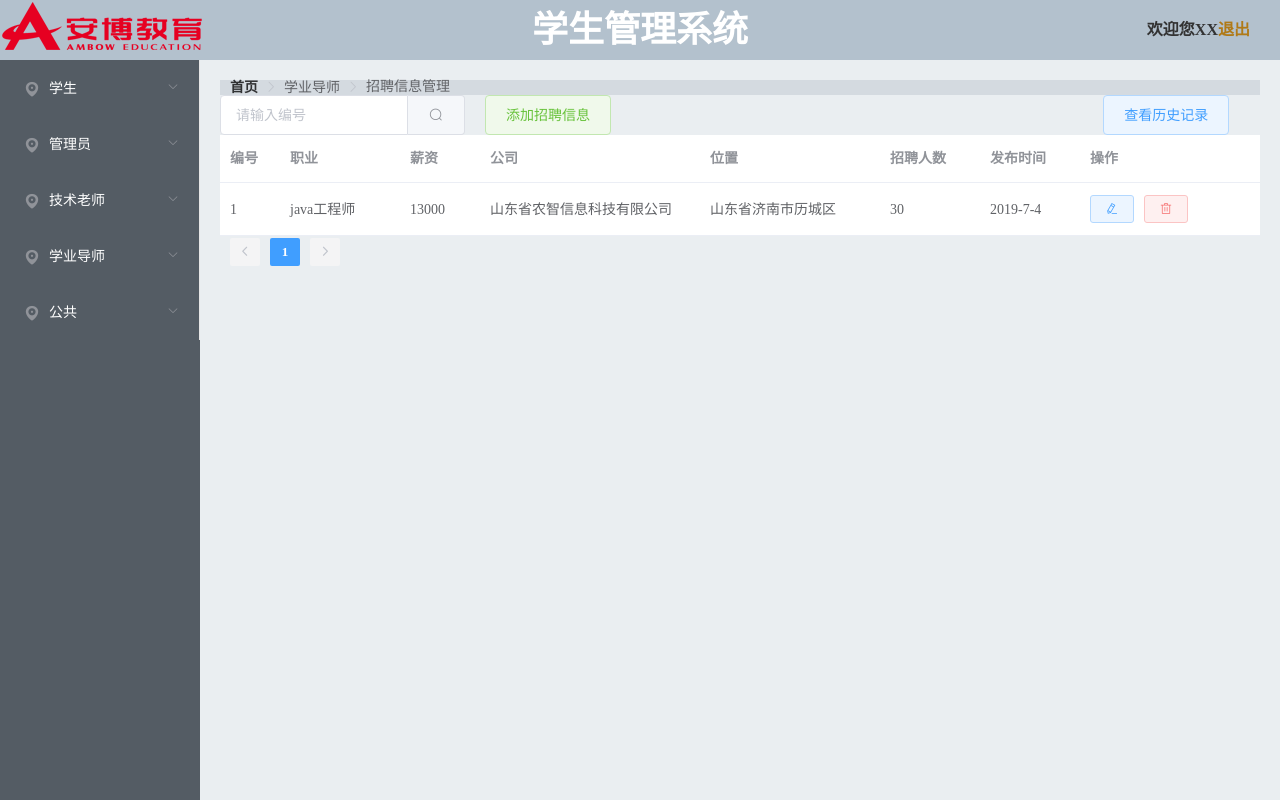
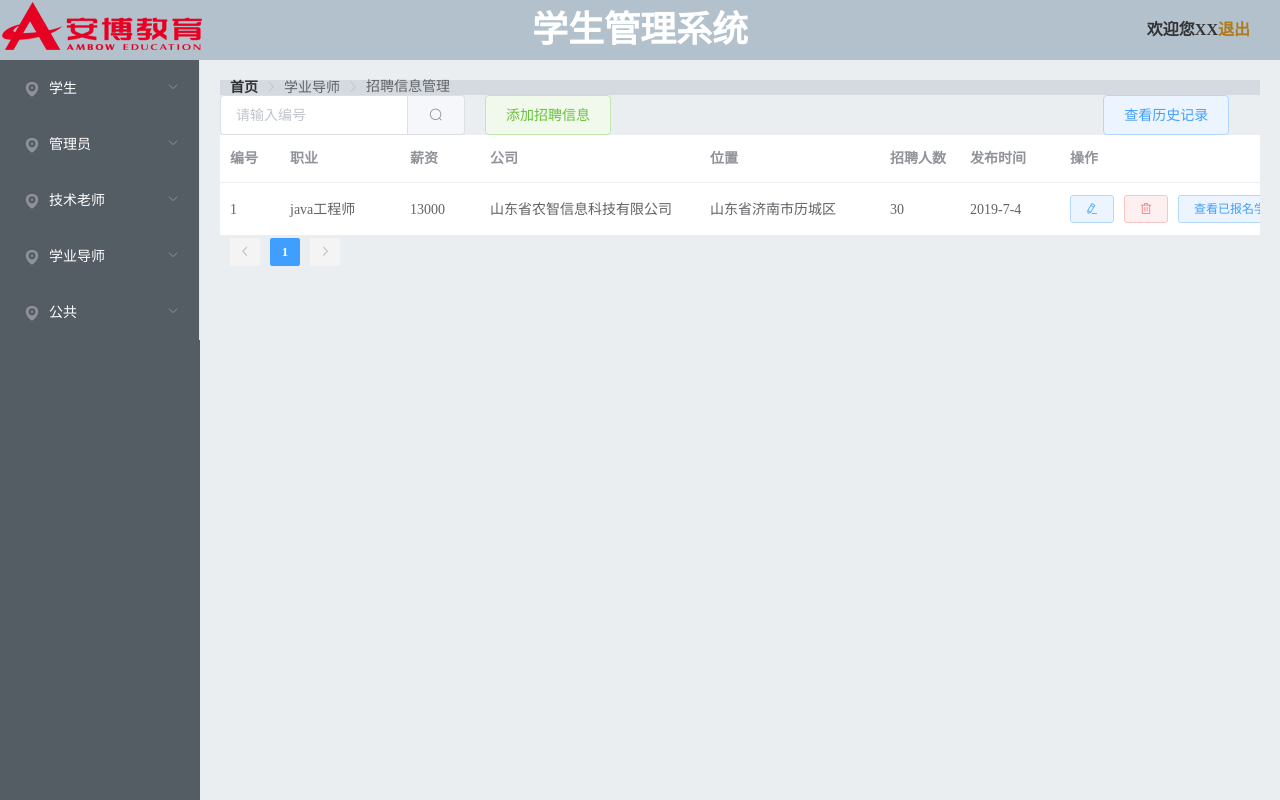
Before and after one commit to superjiangjiang/stu, a Vue app: page /#/home/showrecruitment in a window 1280 px wide. Built offline with nearby package versions, Linux system fonts and the light colour scheme.

Commit message:
教师管理 招聘下载excel

```diff
--- a/src/components/tutor/ShowRecruitment.vue
+++ b/src/components/tutor/ShowRecruitment.vue
@@ -44,14 +44,17 @@
       </el-table-column>
       <el-table-column prop="location" label="位置" width="180">
       </el-table-column>
-      <el-table-column prop="people" label="招聘人数" width="100">
+      <el-table-column prop="people" label="招聘人数" width="80">
       </el-table-column>
       <el-table-column prop="time" label="发布时间" width="100">
       </el-table-column>
-      <el-table-column label="操作" width="180">
+      <el-table-column label="操作" width="270">
         <template slot-scope="scope">
           <el-button type="primary" plain size="mini" icon="el-icon-edit" @click="showinfoEditDailog(scope.row)"></el-button>
           <el-button type="danger" plain size="mini" icon="el-icon-delete" @click="delInfoById(scope.row.id)"></el-button>
+
+          <el-button type="primary" plain size="mini"  @click="showJobTrackingDailog(scope.row)">查看已报名学生</el-button>
+
         </template>
       </el-table-column>
     </el-table>
@@ -102,6 +105,25 @@
       </div>
 
     </el-dialog>
+
+    <el-dialog title="已报名学生信息" :visible.sync="jobTrackingDialog" @close="closeJobTrackingDialog">
+
+      <el-table :data="jobTrackingData">
+        <el-table-column property="name" label="姓名" width="70"></el-table-column>
+        <el-table-column property="school" label="学校" width="120"></el-table-column>
+        <el-table-column property="class" label="班级" width="80"></el-table-column>
+        <el-table-column property="position" label="职位" width="120"></el-table-column>
+        <el-table-column property="salary" label="薪资" width="70"></el-table-column>
+        <el-table-column property="company" label="公司名" width="180"></el-table-column>
+      </el-table>
+      <el-row :gutter="20" >
+        <el-col :span="6" push="10">
+          <el-button  plain size="mini" type="primary" @click="showJobTrackingDailog(scope.row)">点我下载excel</el-button>
+        </el-col>
+      </el-row>
+    </el-dialog>
+
+
 
     <!-- 编辑招聘信息对话框 -->
     <el-dialog  title="修改招聘信息" :visible.sync="infoEditDialog" @close="closeInfoEditDialog">
@@ -186,6 +208,36 @@
           time:'',
           desc: ''
         },
+        jobTrackingData: [{
+          name: '宋阳阳',
+          school: '齐鲁工业大学',
+          class: '基础1班',
+          position: '前端工程师',
+          salary: 5000,
+          company:'杭州虞美人公司'
+        },{
+          name: '宋阳阳',
+          school: '齐鲁工业大学',
+          class: '基础1班',
+          position: '前端工程师',
+          salary: 5000,
+          company:'杭州虞美人公司'
+        }, {
+          name: '宋阳阳',
+          school: '齐鲁工业大学',
+          class: '基础1班',
+          position: '前端工程师',
+          salary: 5000,
+          company:'杭州虞美人公司'
+        }, {
+          name: '宋阳阳',
+          school: '齐鲁工业大学',
+          class: '基础1班',
+          position: '前端工程师',
+          salary: 5000,
+          company:'杭州虞美人公司'
+        }],
+        jobTrackingDialog: false,
 
         infoAddDialog: false,
         infoEditDialog: false,
@@ -213,11 +265,13 @@
         // console.log('对话框关闭了')
         this.$refs.infoAddForm.resetFields()
       },
-
-      // 添加用户
-
-
-      // 根据用户id删除用户
+      showJobTrackingDailog(curUser){
+        // 打开用户编辑对话框
+        this.jobTrackingDialog = true
+      },
+      // 点击确定按钮，修改用户数据
+      closeJobTrackingDialog() {
+      },
       delInfoById(id) {
         // console.log(id)
         this.$confirm('确认删除该信息吗?', '提示', {
```
Also changed, not shown: src/components/manager/TeacherManager.vue (indentation only). Lines whose indentation alone changed are shown as unchanged.
